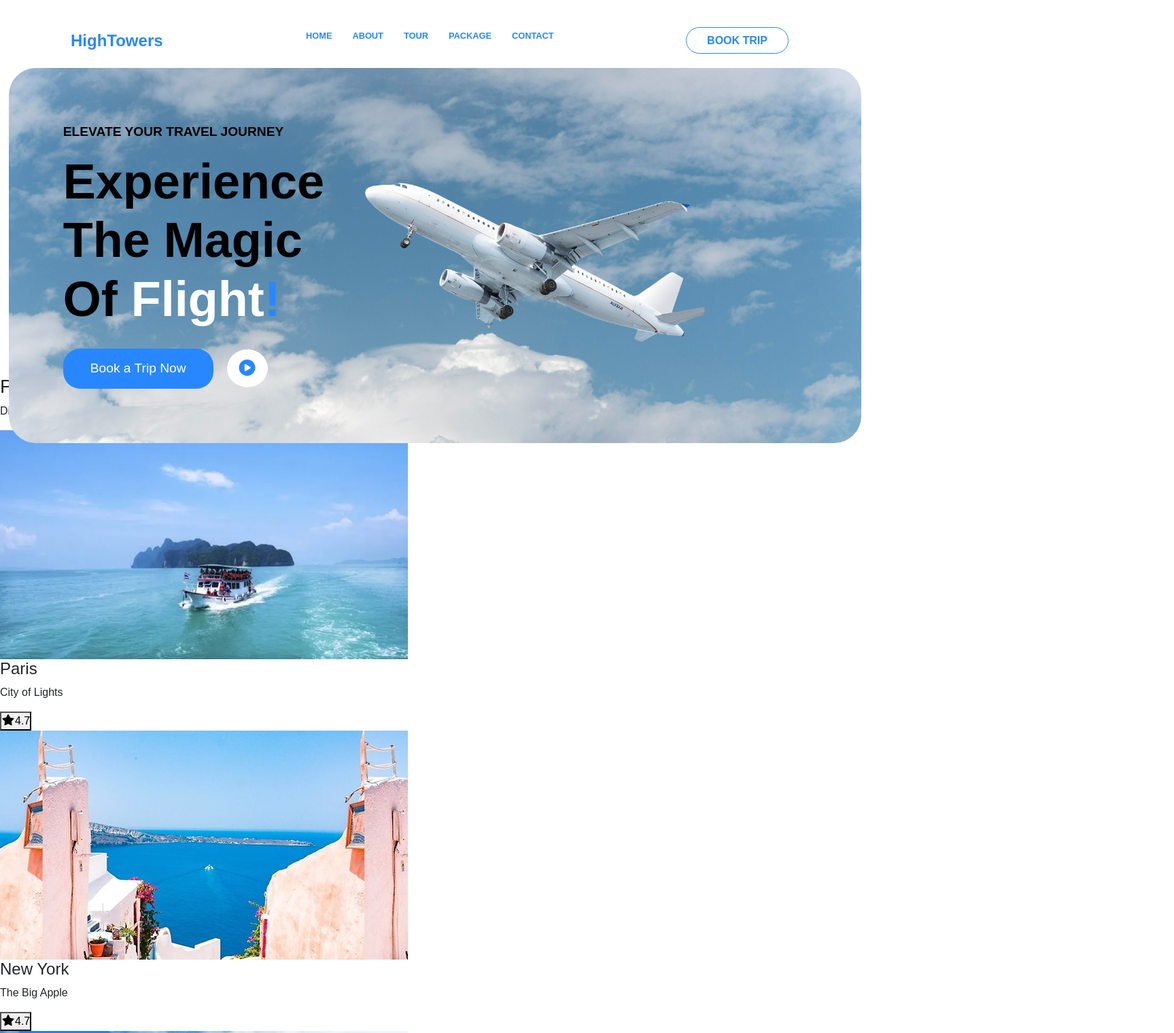
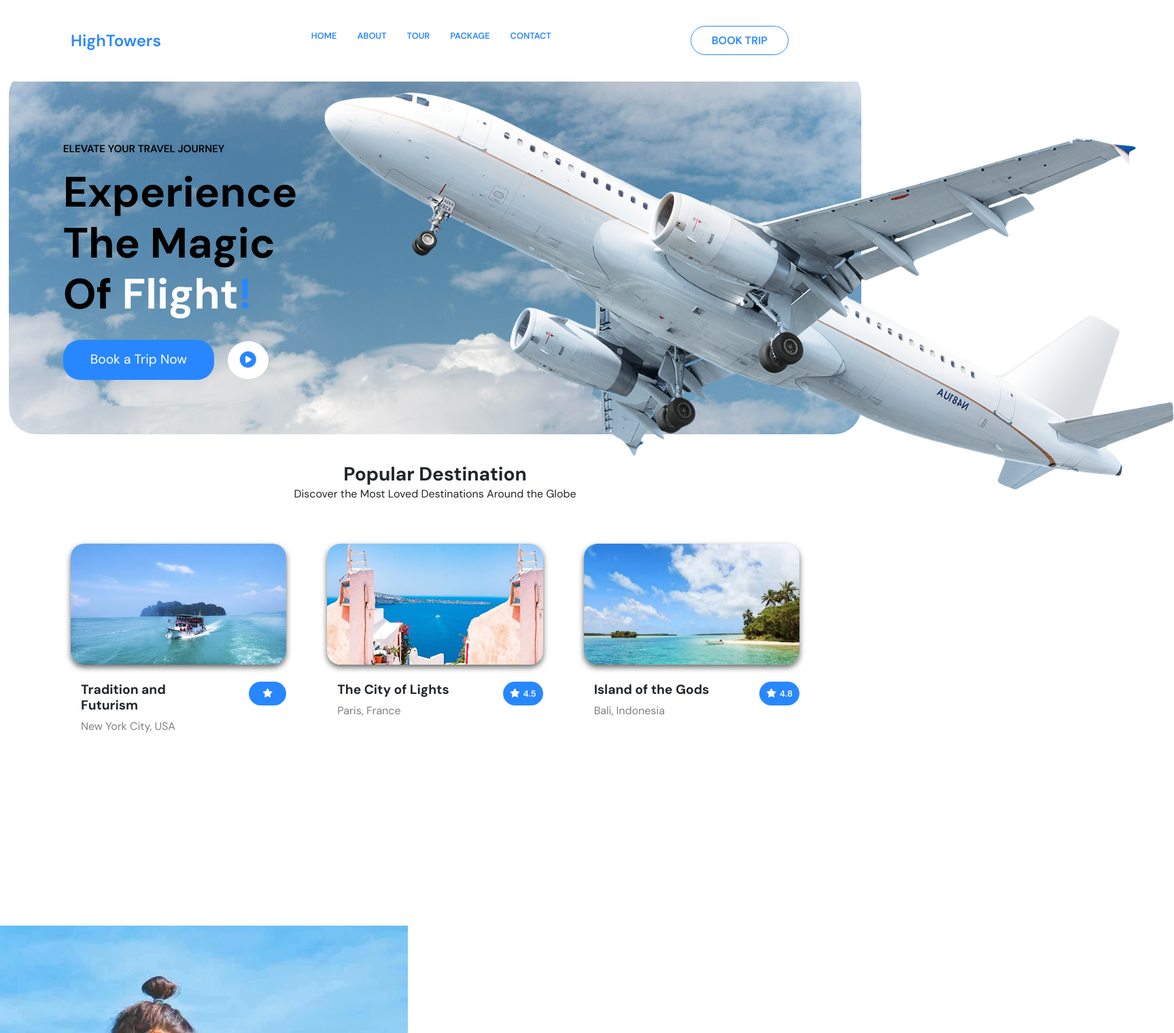
Before and after one commit to habybheart1/high-tower-app, a plain HTML site: page index.html in a window 1280 px wide. Shown: the top 1520 px of the page at 68% size, 1727 px wide, since content can reach past the window. Drawn offline with nearby package versions, Linux system fonts and the light colour scheme; a web font is replaced by a local one.

Commit message:
styled about section

```diff
--- a/index.html
+++ b/index.html
@@ -4,6 +4,10 @@
     <meta charset="UTF-8" />
     <meta name="viewport" content="width=device-width, initial-scale=1.0" />
     <title>High Tower App</title>
+
+    <link rel="preconnect" href="https://fonts.googleapis.com">
+<link rel="preconnect" href="https://fonts.gstatic.com" crossorigin>
+<link href="https://fonts.googleapis.com/css2?family=DM+Sans:ital,opsz,wght@0,9..40,100..1000;1,9..40,100..1000&family=Happy+Monkey&family=Playfair+Display:wght@700&family=Poppins:wght@500&display=swap" rel="stylesheet">
 
     <link rel="stylesheet" href="style.css">
 
@@ -91,27 +95,36 @@
         <div class="destination-grid">
           <div class="destination-card">
             <img src="photos/destination-1.jpg" alt="Paris" />
-            <h4>Paris</h4>
-            <p>City of Lights</p>
-            <button>
-              <i class="fa fa-star" aria-hidden="true"></i><span>4.7</span>
-            </button>
+            <div class="destination-body">
+              <div class="destination-content">
+            <h4>Tradition and Futurism</h4>
+            <p>New York City, USA</p>
+            </div>
+            <div class="destination-icon">
+              <i class="fa fa-star" aria-hidden="true"></i><span>4.7</span></div>
+            </div>
           </div>
           <div class="destination-card">
-            <img src="photos/destination-2.jpg" alt="New York" />
-            <h4>New York</h4>
-            <p>The Big Apple</p>
-            <button>
-              <i class="fa fa-star" aria-hidden="true"></i><span>4.7</span>
-            </button>
+            <img src="photos/destination-2.jpg" alt="Paris" />
+            <div class="destination-body">
+              <div class="destination-content">
+            <h4>The City of Lights</h4>
+            <p>Paris, France</p>
+            </div>
+            <div class="destination-icon">
+              <i class="fa fa-star" aria-hidden="true"></i><span>4.5</span></div>
+            </div>
           </div>
           <div class="destination-card">
-            <img src="photos/destination-3.jpg" alt="Tokyo" />
-            <h4>Tokyo</h4>
-            <p>Land of the Rising Sun</p>
-            <button>
-              <i class="fa fa-star" aria-hidden="true"></i><span>4.7</span>
-            </button>
+            <img src="photos/destination-3.jpg" alt="Paris" />
+            <div class="destination-body">
+              <div class="destination-content">
+            <h4>Island of the Gods</h4>
+            <p>Bali, Indonesia</p>
+            </div>
+            <div class="destination-icon">
+              <i class="fa fa-star" aria-hidden="true"></i><span>4.8</span></div>
+            </div>
           </div>
         </div>
       </div>
--- a/style.css
+++ b/style.css
@@ -2,6 +2,8 @@
   margin: 0;
   padding: 0;
   font-family: "DM Sans", sans-serif;
+  box-sizing: border-box;
+  max-width: 100%;
 }
 :root {
   --primary-color: #2887ff;
@@ -84,6 +86,7 @@
   width: 100%;
   position: fixed;
   top: 0;
+  z-index: 1000;
 }
 /* styling hamburger */
 .nav-bar-toggle {
@@ -203,7 +206,6 @@
   display: block;
   top: 70px;
   background-image: url("photos/header-bg.jpg");
-  max-width: 90%;
   margin: 0 auto;
   background-size: cover;
   border-radius: 40px;
@@ -294,9 +296,6 @@
     width: 50%;
     padding: 20px;
   }
-  .hero-image {
-    width: 11000px;
-  }
 }
 
 /* Animation */
@@ -345,3 +344,118 @@
   visibility: hidden;
   animation: fadeIn 0.4s ease-out 1.6s 1 normal forwards;
 }
+@media (min-width: 768px) {
+  .hero-image {
+    width: 100%;
+    display: flex;
+    justify-content: center;
+    align-items: center;
+  }
+  .hero-image img {
+    max-width: 100%;
+    transform: scale(2.5);
+    position: relative;
+    top: 3rem;
+    left: 15rem;
+  }
+  .hero-content {
+    margin-top: 3rem;
+  }
+  .hero-content p {
+    font-size: 0.95rem;
+  }
+  .hero-content h1 {
+    font-size: 3.9rem;
+  }
+}
+
+/* Styling the about section */
+.destination {
+  position: relative;
+  top: 7em;
+  width: 90%;
+  padding: 30px 20px;
+  margin: 0 auto;
+  text-align: center;
+}
+.destination h3 {
+  font-weight: bolder;
+  margin-bottom: 0;
+}
+.destination p {
+  margin-top: 0;
+  padding-bottom: 25px;
+}
+.destination-grid {
+  display: grid;
+  grid-template-columns: repeat(auto-fit, minmax(200px, 1fr));
+  gap: 20px;
+  height: 80px;
+}
+.destination-card {
+  border-radius: 20px;
+  padding: 20px;
+  text-align: center;
+  transition: transform 0.2s ease-in-out;
+}
+.destination-card img {
+  width: 100%;
+  border-radius: 20px;
+  margin-bottom: 15px;
+  box-shadow: 0 4px 8px rgba(0, 0, 0.2, 0.6);
+  transform: scale(1);
+  transition: transform 0.1s ease-in-out;
+}
+.destination-card img:hover {
+  transform: scale(1.05);
+}
+.destination-body {
+  display: flex;
+  gap: 2rem;
+  justify-content: space-between;
+  cursor: pointer;
+}
+.destination-content {
+  text-align: left;
+  padding: 10px 15px;
+}
+.destination-card h4 {
+  font-size: 1.2rem;
+  font-weight: 700;
+}
+.destination-card p {
+  color: gray;
+}
+
+.destination-icon {
+  background-color: var(--primary-color);
+  color: white;
+  margin-top: 10px;
+  padding: 5px 10px;
+  border-radius: 25px;
+  font-weight: 600;
+  height: 35px;
+  cursor: pointer;
+  align-items: center;
+  max-width: 100%;
+}
+/* @media (min-width: 450px) {
+  .destination-icon {
+    display: block;
+  }
+  .destination-card i,
+  .destination-card span {
+    font-size: 0.8rem;
+  }
+} */
+.destination-card i,
+.destination-card span {
+  font-size: 0.8rem;
+}
+.destination-card span {
+  padding-left: 4px;
+}
+.journey {
+  position: relative;
+  top: 10000rem;
+}
```
